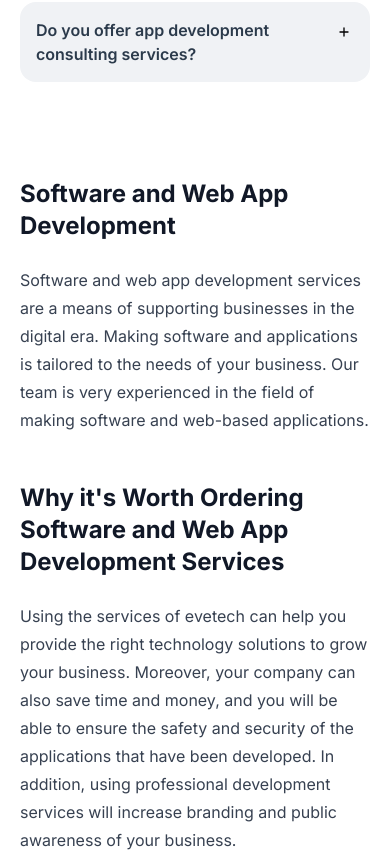
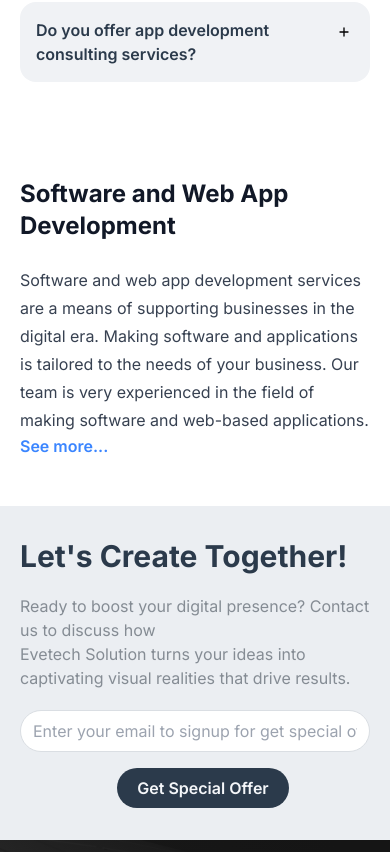
Before and after one commit to Adtyya/evetech-v2, a Next.js app: page /en/services/web-development in a window 390 px wide. Shown: the part 6640-7492 px from the top of the page. Built offline with nearby package versions, Linux system fonts and the light colour scheme.

Commit message:
update conten evetech

```diff
--- a/components/view/aboutus/findMore.jsx
+++ b/components/view/aboutus/findMore.jsx
@@ -1,28 +1,24 @@
 import Container from "@/components/box/container";
 import { ButtonPrimary } from "@/components/button/button";
 import Heading from "@/components/text/heading";
+import { useTranslations } from "next-intl";
 
 export default function FindMore() {
+  const t = useTranslations("AboutUs.section5");
+
   return (
     <Container className="py-7">
       <div className="space-y-4">
         <Heading variant="h3" className="font-bold text-btn-primary">
-          Temukan Lebih Banyak{" "}
-          <span className="text-btn-blue">Tentang Evetech</span>
+          {t("title")}
         </Heading>
-        <p className="text-eve-gray">
-          Telusuri dunia Evetech secara mendalam dengan mudah dengan mengunduh
-          dan membaca Evetech Compro. Telusuri panduan komprehensif kami untuk
-          mempelajari lebih lanjut tentang produk, layanan, dan apa yang
-          membedakan kami. Bersiaplah untuk mengungkap semua yang perlu Anda
-          ketahui untuk meningkatkan pengalaman Anda dengan Evetech.
-        </p>
+        <p className="text-eve-gray">{t("subtitle")}</p>
         <div>
           <a
             href="https://drive.usercontent.google.com/u/0/uc?id=1KAzenbj-bzLHsLBmyHWLjgrZaYIodM5r&export=download"
             target="_blank"
           >
-            <ButtonPrimary className="px-5">Unduh Evetech Compro</ButtonPrimary>
+            <ButtonPrimary className="px-5">{t("download")}</ButtonPrimary>
           </a>
         </div>
       </div>
--- a/components/view/webappdevelopment/booster.jsx
+++ b/components/view/webappdevelopment/booster.jsx
@@ -1,15 +1,41 @@
+"use client";
+
+import { useState } from "react";
 import Container from "@/components/box/container";
 import Markdown from "react-markdown";
-import { SEOBoosterEN, SEOBoosterID } from "./content";
+import {
+  SEOBoosterEN,
+  SEOBoosterENM,
+  SEOBoosterIDM,
+  SEOBoosterID,
+} from "./content";
 import { useLocale } from "next-intl";
 
 export default function Booster() {
   const locale = useLocale();
+  const [show, setShow] = useState(false);
 
   return (
-    <Container>
-      <Markdown className="prose lg:prose-lg w-full max-w-full py-12">
+    <Container className="py-12">
+      <Markdown className="prose lg:prose-lg w-full max-w-full ">
         {locale === "en" ? SEOBoosterEN : SEOBoosterID}
+      </Markdown>
+      {!show ? (
+        <p
+          className="text-eve-blue font-semibold cursor-pointer"
+          onClick={() => setShow(true)}
+        >
+          {locale === "en" ? "See more..." : "Lihat selengkapnya..."}
+        </p>
+      ) : (
+        <br />
+      )}
+      <Markdown
+        className={`${
+          show ? "block" : "hidden"
+        } prose lg:prose-lg w-full max-w-full`}
+      >
+        {locale === "en" ? SEOBoosterENM : SEOBoosterIDM}
       </Markdown>
     </Container>
   );
--- a/components/view/webappdevelopment/content/index.js
+++ b/components/view/webappdevelopment/content/index.js
@@ -40,7 +40,8 @@ export const SEOBoosterEN = `
 ## Software and Web App Development
 
 Software and web app development services are a means of supporting businesses in the digital era. Making software and applications is tailored to the needs of your business. Our team is very experienced in the field of making software and web-based applications.
-
+`;
+export const SEOBoosterENM = `
 ## Why it's Worth Ordering Software and Web App Development Services
 
 Using the services of evetech can help you provide the right technology solutions to grow your business. Moreover, your company can also save time and money, and you will be able to ensure the safety and security of the applications that have been developed. In addition, using professional development services will increase branding and public awareness of your business.
@@ -67,14 +68,14 @@ Increase brand awareness and customer engagement.
 
 Ensure apps are built with the latest and best technology.
 
-Want to web app develop, evetech is the best solution. You can see our offer by clicking [here](#).
-`;
+Want to web app develop, evetech is the best solution. You can see our offer by clicking [here](#).`;
 
 export const SEOBoosterID = `
 ## Pengembangan Perangkat Lunak dan Aplikasi Web
 
 Layanan pengembangan perangkat lunak dan aplikasi web adalah sarana untuk mendukung bisnis di era digital. Pembuatan perangkat lunak dan aplikasi disesuaikan dengan kebutuhan bisnis Anda. Tim kami sangat berpengalaman di bidang pembuatan perangkat lunak dan aplikasi berbasis web.
-
+`;
+export const SEOBoosterIDM = `
 ## Mengapa Layak Memesan Layanan Pengembangan Perangkat Lunak dan Aplikasi Web
 
 Menggunakan layanan evetech dapat membantu Anda menyediakan solusi teknologi yang tepat untuk mengembangkan bisnis Anda. Selain itu, perusahaan Anda juga dapat menghemat waktu dan uang, serta Anda akan dapat memastikan keamanan dan keselamatan aplikasi yang telah dikembangkan. Selain itu, menggunakan layanan pengembangan profesional akan meningkatkan branding dan kesadaran publik terhadap bisnis Anda.
@@ -101,5 +102,4 @@ Meningkatkan kesadaran merek dan keterlibatan pelanggan.
 
 Memastikan aplikasi dibangun dengan teknologi terbaru dan terbaik.
 
-Ingin mengembangkan aplikasi web? Evetech adalah solusi terbaik. Anda dapat melihat penawaran kami dengan mengklik [di sini](#).
-`;
+Ingin mengembangkan aplikasi web? Evetech adalah solusi terbaik. Anda dapat melihat penawaran kami dengan mengklik [di sini](#).`;
--- a/contents/en.json
+++ b/contents/en.json
@@ -356,6 +356,11 @@
         "title": "Get Result",
         "subtitle": "We will deliver the software you need. We can also help you maintain the software or update it without losing the data that has been entered in the future."
       }
+    },
+    "section5": {
+      "title": "Discover More About Evetech",
+      "subtitle": "Explore the world of Evetech in-depth with ease by downloading and reading the Evetech Compro. Browse our comprehensive guide to learn more about our products, services, and what sets us apart. Get ready to uncover everything you need to know to enhance your experience with Evetech.",
+      "download": "Download Evetech Compro"
     }
   },
   "WebAppDev": {
--- a/contents/id.json
+++ b/contents/id.json
@@ -356,6 +356,11 @@
         "title": "Dapatkan hasilnya",
         "subtitle": "Kami akan mengirimkan hasil software kebutuhan Anda. Kami dapat juga membantu anda melakukan pemeliharaan software ataupun mengupdatenya tanpa kehilangan data yang sudah dimasukkan di kemudian hari."
       }
+    },
+    "section5": {
+      "title": "Temukan Lebih Banyak Tentang Evetech",
+      "subtitle": "Telusuri dunia Evetech secara mendalam dengan mudah dengan mengunduh dan membaca Evetech Compro. Telusuri panduan komprehensif kami untuk mempelajari lebih lanjut tentang produk, layanan, dan apa yang membedakan kami. Bersiaplah untuk mengungkap semua yang perlu Anda ketahui untuk meningkatkan pengalaman Anda dengan Evetech.",
+      "download": "Unduh Evetech Compro"
     }
   },
   "WebAppDev": {
```
